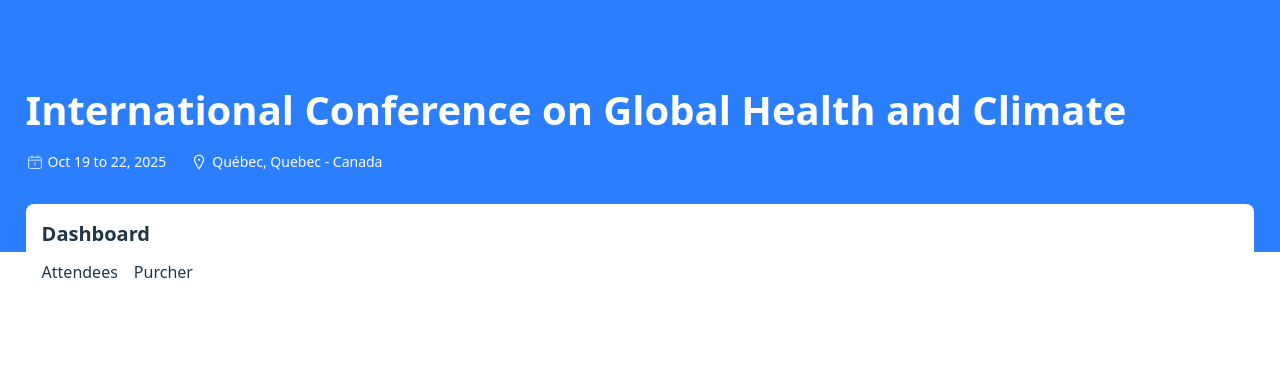
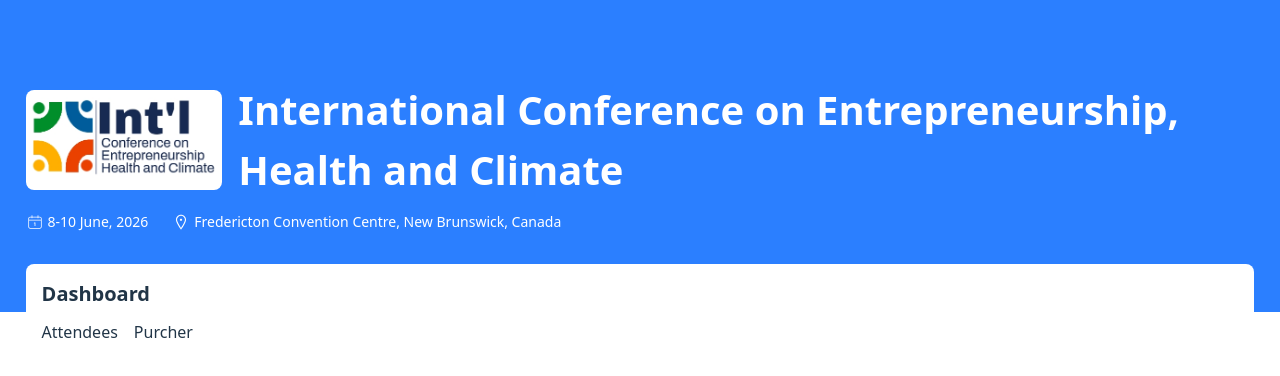
Before and after one commit to mehedy201/Tickets-Sales-With-Braintree-Payment, a React (Vite) app: page /dashboard in a window 1280 px wide. Shown: the top 376 px of the page. Built offline with nearby package versions, Linux system fonts and the light colour scheme.

Commit message:
update dashboard

```diff
--- a/src/pages/AdminDashboard/Dashboard.jsx
+++ b/src/pages/AdminDashboard/Dashboard.jsx
@@ -2,11 +2,10 @@ import { CiCalendarDate } from 'react-icons/ci';
 import { LiaMapMarkerAltSolid } from 'react-icons/lia';
 import { NavLink, Outlet, useLocation } from 'react-router-dom';
 import { tailwindContainerClasses } from '../../utils/tailwindClasses';
-import auth from '../../../firebase.config';
+import logo from '../../assets/logo.jpg';
 
 const Dashboard = () => {
 
-    console.log(auth)
     const location = useLocation();
     const path = location.pathname;
     const isAttendees = path.startsWith('/dashboard/') && !path.includes('/purcher');
@@ -18,15 +17,25 @@ const Dashboard = () => {
             {/* ________________________________________________________________________ */}
             <div className='bg-blue-500 pt-20 pb-20'>
                 <div className={tailwindContainerClasses}>
-                    <h1 className='text-[30px] md:text-[40px] font-bold text-white'>International Conference on Global Health and Climate</h1>
+                    <div className="flex gap-4 items-center">
+                        <img
+                          className="rounded-lg"
+                          style={{ height: "100px", width: "auto" }}
+                          src={logo}
+                          alt="Mehedi"
+                        />
+                        <h1 className="text-[30px] md:text-[40px] font-bold text-white">
+                          International Conference on Entrepreneurship, Health and Climate
+                        </h1>
+                    </div>
                     <div className='flex items-center gap-6 pt-3'>
                         <div className='flex items-center gap-1'>
                             <CiCalendarDate size={18} color="white"/>
-                            <p className='text-white text-sm'>Oct 19 to 22, 2025</p>
+                            <p className='text-white text-sm'>8-10 June, 2026</p>
                         </div>
                         <div className='flex items-center gap-1'>
                             <LiaMapMarkerAltSolid size={18} color="white"/>
-                            <p className='text-white text-sm'>Québec, Quebec - Canada</p>
+                            <p className='text-white text-sm'>Fredericton Convention Centre, New Brunswick, Canada</p>
                         </div>
                     </div>
                 </div>
```
